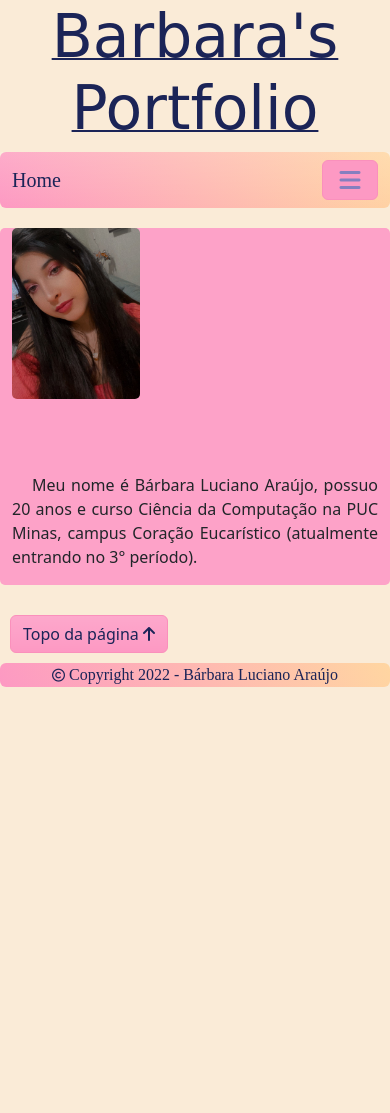
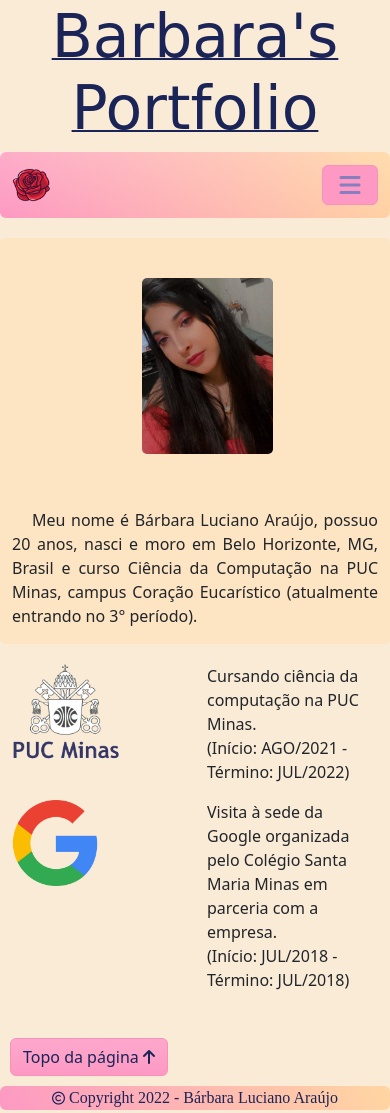
Before and after one commit to babi2707/MyPortfolio, a plain HTML site: page index.html in a window 390 px wide. Before the commit the page ends 844 px from the top, so only its background shows below. Drawn offline with nearby package versions, Linux system fonts and the light colour scheme; a web font is replaced by a local one.

Commit message:
experiencias

```diff
--- a/index.html
+++ b/index.html
@@ -37,7 +37,7 @@
 
     <nav class="navbar navbar-expand-lg bg-gradient text-white">
         <div class="container-fluid">
-          <a id="a" class="navbar-brand" href="#home">Home</a>
+          <a id="brand" class="navbar-brand" href="#home"><img src="/imgs/rose.png"></a>
           <button class="navbar-toggler" type="button" data-bs-toggle="collapse" data-bs-target="#navbarSupportedContent" aria-controls="navbarSupportedContent" aria-expanded="false" aria-label="Toggle navigation">
             <span class="navbar-toggler-icon">
                 <i class="fas fa-bars" id="nav-icon"></i>
@@ -78,11 +78,38 @@
 
             <!----- texto ----->
             <div id="text" class="col-12 col-xl-6 col-lg-6 col-md-6 col-sm-12 col-xs-12">
-                <p id="sobre"> Meu nome é Bárbara Luciano Araújo, possuo 20 anos e curso Ciência da Computação na PUC Minas, campus Coração Eucarístico (atualmente entrando no 3° período). </p>
+                <p id="sobre"> Meu nome é Bárbara Luciano Araújo, possuo 20 anos, nasci e moro em Belo Horizonte, MG, Brasil e curso Ciência da Computação na PUC Minas, campus Coração Eucarístico (atualmente entrando no 3° período). </p>
             </div>
 
         </div>
     </div>
+
+    <!------- experiencias ------->
+    <div id="experiences" class="container-fluid">
+      <div class="row">
+
+        <!----- foto ----->
+        <div id="ft" class="col-6 col-xl-6 col-lg-6 col-md-6 col-sm-12 col-xs-12">
+            <img id="puc" style="max-width: 70%; max-height: 70%;" src="/imgs/pucminas.png">
+        </div>
+
+        <!----- texto ----->
+        <div id="text" class="col-6 col-xl-6 col-lg-6 col-md-6 col-sm-12 col-xs-12">
+            <p id="experiencias"> Cursando ciência da computação na PUC Minas. <br> (Início: AGO/2021 - Término: JUL/2022) </p>
+        </div>
+
+        <!----- foto ----->
+        <div id="ft" class="col-6 col-xl-6 col-lg-6 col-md-6 col-sm-12 col-xs-12">
+          <img id="google" style="max-width: 50%; max-height: 50%;" src="/imgs/google.png">
+        </div>
+
+        <!----- texto ----->
+        <div id="text" class="col-6 col-xl-6 col-lg-6 col-md-6 col-sm-12 col-xs-12">
+            <p id="experiencias"> Visita à sede da Google organizada pelo Colégio Santa Maria Minas em parceria com a empresa. <br> (Início: JUL/2018 - Término: JUL/2018) </p>
+        </div>
+
+      </div>
+  </div>
 
     <!------- final da pagina ------->
     <div class="row botao">
--- a/style.css
+++ b/style.css
@@ -65,6 +65,20 @@ header {
     text-decoration: none;
 }
 
+#brand img {
+    max-width: 40px;
+    max-height: 40px;
+    margin: 0px;
+    padding: 0px;
+}
+
+#brand img:hover {
+    max-width: 42px;
+    max-height: 42px;
+    margin: 0px;
+    padding: 0px;
+}
+
 .btn {
     background-color: rgb(253, 153, 195);
     border-radius: 6px;
@@ -99,8 +113,31 @@ header {
 
 /***** about *****/
 
+@media screen and (max-width: 765px) {
     #about {
-    background-color: rgb(253, 162, 200);
+        background-color: rgb(253, 228, 194);
+        margin: 20px 0px;
+        border-radius: 5px;
+    }
+
+    #perfil {
+        max-width: 45%;
+        height: 65%;
+        border-radius: 5px;
+        margin: 40px 0px 10px 130px;
+    }
+
+    #sobre {
+        text-align: justify;
+        align-items: center;
+        align-self: center;
+        text-indent: 20px;
+    }
+}
+
+@media screen and (min-width: 651px) {
+    #about {
+        background-color: rgb(253, 228, 194);
         margin: 20px 0px;
         border-radius: 5px;
     }
@@ -109,18 +146,14 @@ header {
         max-width: 50%;
         height: 70%;
         border-radius: 5px;
-    text-align: justify;
-    align-items: center;
-    align-self: center;
-    text-align: center;
-    padding: 0px;
+        margin: 40px 0px 10px 70px;
     }
 
     #sobre {
         text-align: justify;
-    align-items: center;
-    align-self: center;
         text-indent: 20px;
+        margin: 75px 20px 10px 0px;
+    }
 }
 
 /*****************/
```
Also changed, not shown: imgs/google.png (added), imgs/pucminas.png (added). Lines whose indentation alone changed are shown as unchanged.
